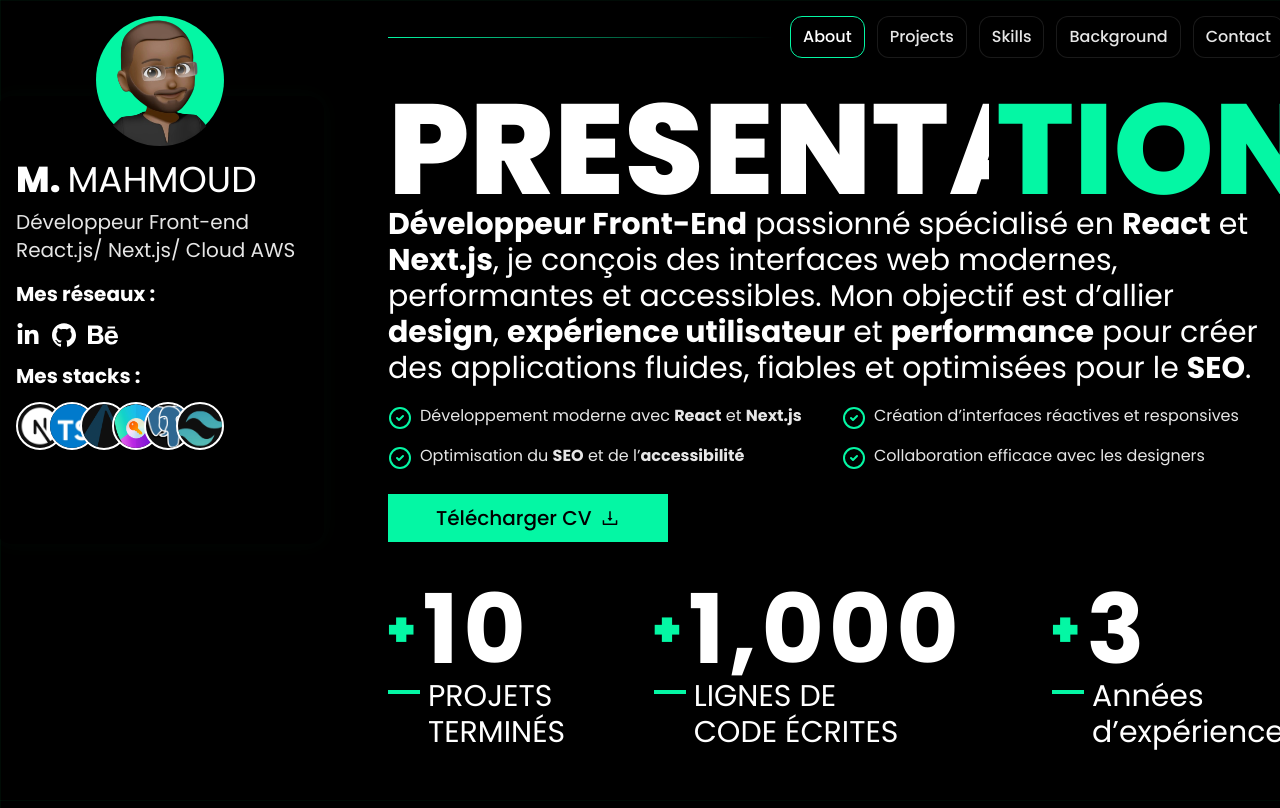
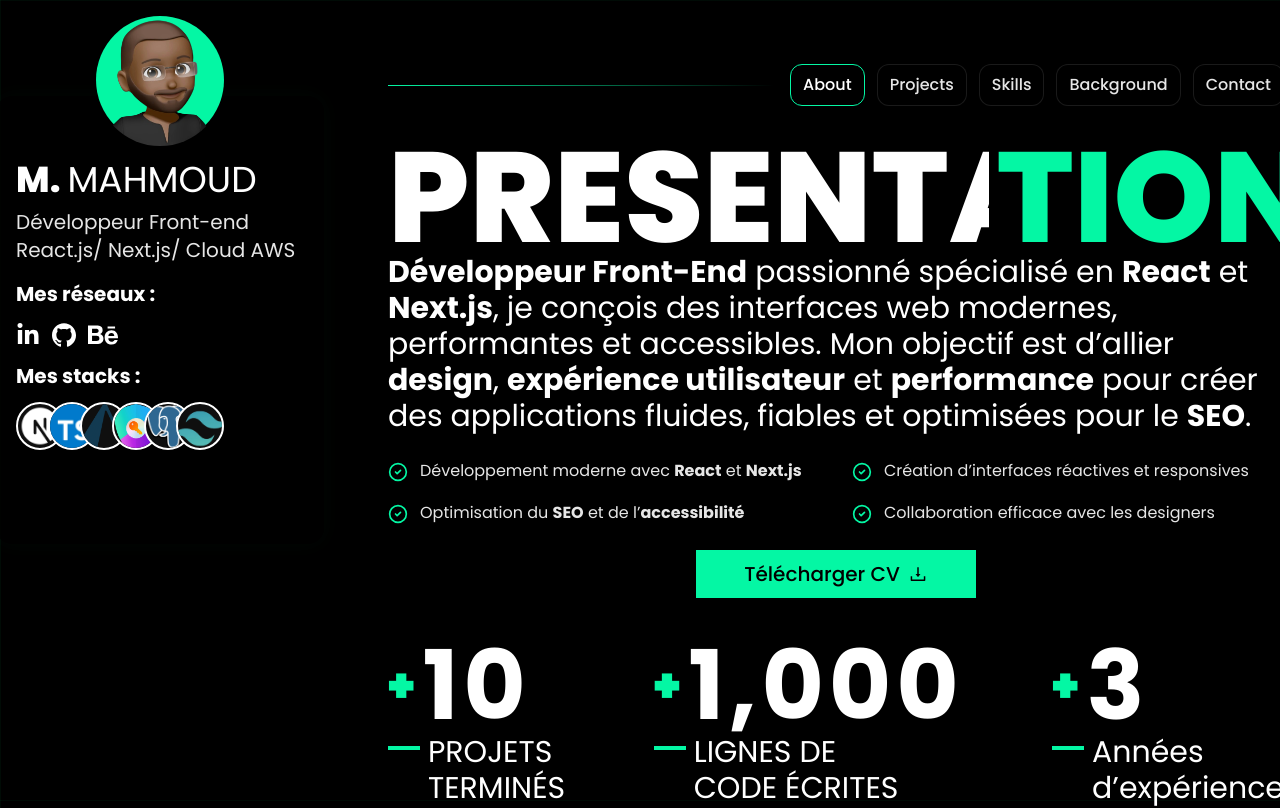
Before and after one commit to Mahmoud974/portfolio, a Next.js app: page / in a window 1280 px wide. Shown: the top 808 px of the page. Built offline with nearby package versions, Linux system fonts and the light colour scheme.

Commit message:
modif ok

```diff
--- a/src/app/db/experience.tsx
+++ b/src/app/db/experience.tsx
@@ -45,8 +45,8 @@ export const experience: Exp[] = [
       "Route53",
       "Figma",
       "AWS S3",
+      "Vercel",
       "Cloudfront",
-      "Vercel",
       "Prometheus",
       "Grafana",
     ],
--- a/src/app/globals.css
+++ b/src/app/globals.css
@@ -23,7 +23,7 @@ body {
 }
 
 * {
-  scrollbar-color: #04F7A4 transparent; /* pour Firefox */
+  scrollbar-color: #04F7A4 transparent;
   scrollbar-width: thin;
 }
 
--- a/src/app/page.tsx
+++ b/src/app/page.tsx
@@ -67,7 +67,7 @@ export default function Home() {
     <>
 
 
-      <main className="container flex-col justify-center h-full mx-auto flex md:flex-row mt-12 cursor-default">
+      <main className="container flex-col justify-center h-full mx-auto flex md:flex-row mt-24 cursor-default">
         <Profile />
 
         <section className="max-w-4xl justify-center flex flex-col md:ml-16 md:px-0 px-12 cursor-pointer">
--- a/src/components/About.tsx
+++ b/src/components/About.tsx
@@ -91,32 +91,41 @@ export default function About() {
         </p>
 
       {/* Liste de compétences */}
-        <ul className="mt-4 grid grid-cols-1 sm:grid-cols-2 gap-3 text-white/90">
-          <li className="flex items-center gap-2">
-            <CheckCircle2 className="mt-1 text-[#04F7A4]" />
-            <span>
+<ul className="mt-6 grid grid-cols-1 sm:grid-cols-2 gap-x-8 gap-y-4 text-white/90">
+  <li className="flex items-start gap-3">
+    <CheckCircle2 className="mt-1 h-5 w-5 text-[#04F7A4] shrink-0" />
+    <span className="leading-relaxed">
       Développement moderne avec <strong>React</strong> et{" "}
       <strong>Next.js</strong>
     </span>
   </li>
-          <li className="flex items-center gap-2">
-            <CheckCircle2 className="mt-1 text-[#04F7A4]" />
-            <span>Création d’interfaces réactives et responsives</span>
-          </li>
-          <li className="flex items-center gap-2">
-            <CheckCircle2 className="mt-1 text-[#04F7A4]" />
-            <span>
-              Optimisation du <strong>SEO</strong> et de l’<strong>accessibilité</strong>
+
+  <li className="flex items-start gap-3">
+    <CheckCircle2 className="mt-1 h-5 w-5 text-[#04F7A4] shrink-0" />
+    <span className="leading-relaxed">
+      Création d’interfaces réactives et responsives
     </span>
   </li>
-          <li className="flex items-center gap-2">
-            <CheckCircle2 className="mt-1 text-[#04F7A4]" />
-            <span>Collaboration efficace avec les designers</span>
+
+  <li className="flex items-start gap-3">
+    <CheckCircle2 className="mt-1 h-5 w-5 text-[#04F7A4] shrink-0" />
+    <span className="leading-relaxed">
+      Optimisation du <strong>SEO</strong> et de l’
+      <strong>accessibilité</strong>
+    </span>
+  </li>
+
+  <li className="flex items-start gap-3">
+    <CheckCircle2 className="mt-1 h-5 w-5 text-[#04F7A4] shrink-0" />
+    <span className="leading-relaxed">
+      Collaboration efficace avec les designers
+    </span>
   </li>
 </ul>
 
+
         {/* Bouton de téléchargement */}
-        <div className="flex justify-start">
+        <div className="flex justify-center md:justify-center">
           <Button className="my-6 bg-[#04F7A4] px-12 py-6 rounded-none">
             <p className="text-xl text-black mr-2">Télécharger CV</p>
             <AiOutlineDownload className="text-xl text-black" />
--- a/src/components/MyBack.tsx
+++ b/src/components/MyBack.tsx
@@ -13,7 +13,7 @@ export default function MyBackground() {
       className="flex flex-col justify-center items-center"
       aria-labelledby="background-heading"
     >
-      {/* ===== TITRE ===== */}
+
       <div className="hidden md:flex text-center mx-auto font-bold justify-center -mt-6 -mb-16">
         <WordRotate
           className="text-[8rem] uppercase font-[800] text-white"
@@ -27,7 +27,7 @@ export default function MyBackground() {
         </h1>
       </div>
 
-      {/* ===== SOUS-TITRE ===== */}
+
       <div className="mt-6 text-center">
         <h2
           id="background-heading"
--- a/src/components/MyBackground.tsx
+++ b/src/components/MyBackground.tsx
@@ -49,14 +49,31 @@ export default function MyBackground() {
       </div>
 
       {/* COMMUTATEUR */}
-      <div className="flex justify-center mt-12">
-        <div className="flex items-center bg-[#0a1714] rounded-full p-1">
+      <div className="flex justify-center mt-12 px-4">
+  <div className="
+    w-full max-w-md
+    flex flex-col lg:flex-row
+    bg-[#0a1714]
+    rounded-2xl lg:rounded-full
+    p-2
+    gap-2 lg:gap-0
+  ">
     <button
       onClick={() => setShowEducation(true)}
-            className={`flex items-center gap-2 px-5 py-2 rounded-full font-medium transition-all ${
-              showEducation ? "bg-[#04F7A4] text-black" : "text-gray-400 hover:text-white"
-            }`}
       type="button"
+      className={`
+        flex items-center justify-center gap-2
+        w-full
+        py-3
+        rounded-xl lg:rounded-full
+        font-medium
+        transition-all duration-300
+        ${
+          showEducation
+            ? "bg-[#04F7A4] text-black shadow-md"
+            : "text-gray-400 hover:text-white hover:bg-white/5"
+        }
+      `}
     >
       <GraduationCap className="w-5 h-5" />
       <span>Formations</span>
@@ -64,16 +81,27 @@ export default function MyBackground() {
 
     <button
       onClick={() => setShowEducation(false)}
-            className={`flex items-center gap-2 px-5 py-2 rounded-full font-medium transition-all ${
-              !showEducation ? "bg-[#04F7A4] text-black" : "text-gray-400 hover:text-white"
-            }`}
       type="button"
+      className={`
+        flex items-center justify-center gap-2
+        w-full
+        py-3
+        rounded-xl lg:rounded-full
+        font-medium
+        transition-all duration-300
+        ${
+          !showEducation
+            ? "bg-[#04F7A4] text-black shadow-md"
+            : "text-gray-400 hover:text-white hover:bg-white/5"
+        }
+      `}
     >
       <Briefcase className="w-5 h-5" />
       <span>Expériences</span>
     </button>
   </div>
 </div>
+
 
       {/* SECTION ÉDUCATION */}
       {showEducation && (
```
Lines whose indentation alone changed are shown as unchanged.
